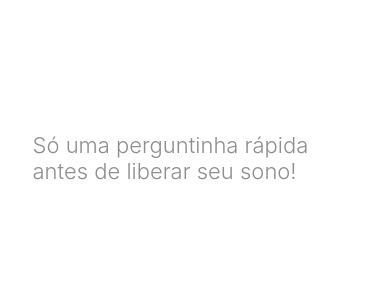
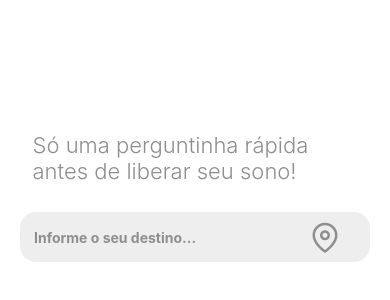
Before and after one commit to PhelypMunuera/textApp, a React Native app: screen / in a window 390 px wide. Shown: the part 218-518 px from the top of the page. Built offline with nearby package versions, Linux system fonts and the light colour scheme.

Commit message:
input Created

```diff
--- a/package.json
+++ b/package.json
@@ -14,7 +14,8 @@
     "expo-linear-gradient": "^14.0.2",
     "expo-status-bar": "~2.0.1",
     "react": "18.3.1",
-    "react-native": "0.76.6"
+    "react-native": "0.76.6",
+    "react-native-vector-icons": "^10.2.0"
   },
   "devDependencies": {
     "@babel/core": "^7.25.2",
--- a/src/Colors/colors.ts
+++ b/src/Colors/colors.ts
@@ -2,7 +2,7 @@
 // #128A98 // azul 500 -> rgba(18, 138, 152, 1)
 // #00C7BE // azul 300 -> rgba(17, 201, 192, 1)
 // #2E9B71 // verde 500 -> rgba(46, 155, 113, 1)
-// #FEFEFE // cinza 100 -> rgba(254, 254, 254, 1)
+// #eeeeee // cinza 100 -> rgba(238, 238, 238, 1)
 // #D1D5D6 // cinza 300 -> rgba(209, 213, 214, 1)
 // #8E8E8E // cinza 500 -> rgba(142, 142, 142, 1)
 // #5e5e5e // cinza 700 -> rgba(94, 94, 94, 1)
--- a/src/Componets/Input/index.tsx
+++ b/src/Componets/Input/index.tsx
@@ -1,17 +1,16 @@
-import { ReactNode } from 'react';
-import { Text } from 'react-native';
+import { styles } from './styles';
+import { View, TextInput } from 'react-native';
+import Icon from 'react-native-vector-icons/Feather';
 
-import { Container } from './styles';
-
-interface InputProps {
-  children: ReactNode;
-}
-
-export function Input({ children }: InputProps) {
+export function Input() {
   return (
-    <Container>
-      <Text>Input</Text>
-      {children}
-    </Container>
+    <View style={styles.div}>
+      <TextInput
+        style={styles.inputBase}
+        placeholder="Informe o seu destino..."
+        placeholderTextColor="rgba(142, 142, 142, 1)"
+      />
+      <Icon style={styles.inputIcon} name="map-pin" size={30} />
+    </View>
   );
 }
--- a/src/Componets/Input/styles.ts
+++ b/src/Componets/Input/styles.ts
@@ -1,5 +1,35 @@
-import styled from 'styled-components/native';
+import { StyleSheet } from 'react-native';
 
-export const Container = styled.View`
+export const styles = StyleSheet.create({
+  div: {
+    width: '100%',
+    height: 50,
+    position: 'absolute',
+    flexDirection: 'row',
 
-`;
+    marginTop: 430,
+
+    justifyContent: 'center',
+    alignItems: 'center',
+
+    zIndex: 10,
+  },
+  inputBase: {
+    width: 350,
+    height: 50,
+
+    backgroundColor: 'rgba(238, 238, 238, 1)',
+    position: 'relative',
+    borderRadius: 16,
+    padding: 14,
+    fontWeight: 'bold',
+  },
+
+  inputIcon: {
+    height: 30,
+    width: 30,
+    color: 'rgba(142, 142, 142, 1)',
+    position: 'absolute',
+    right: 50,
+  },
+});
--- a/src/Pages/SelectDestination/index.tsx
+++ b/src/Pages/SelectDestination/index.tsx
@@ -4,6 +4,7 @@ import { View, Text } from 'react-native';
 import { BackGround } from '../../Componets/BackGround';
 import { LogoFloating } from '../../Componets/LogoFloating';
 import { MasckBacground } from '../../Componets/MasckBacground';
+import { Input } from '../../Componets/Input';
 
 export function SelectDestination() {
   return (
@@ -13,6 +14,8 @@ export function SelectDestination() {
       <Text style={styles.text}>
         Só uma perguntinha rápida antes de liberar seu sono!
       </Text>
+
+      <Input />
       <MasckBacground />
       <BackGround />
     </View>
@@ -20,6 +23,6 @@ export function SelectDestination() {
 }
 
 // import { ButtonsBig } from '../../Componets/ButtonsBig';
-// import { InputBase } from '../../Componets/InputBase';
+//
 // import { TextMessage } from '../../Componets/TextMessage';
 // import { MasckBacground } from '../../Componets/MasckBacground';
```
Also changed, not shown: 1 other file (tests, documents, lock files or other folders).
